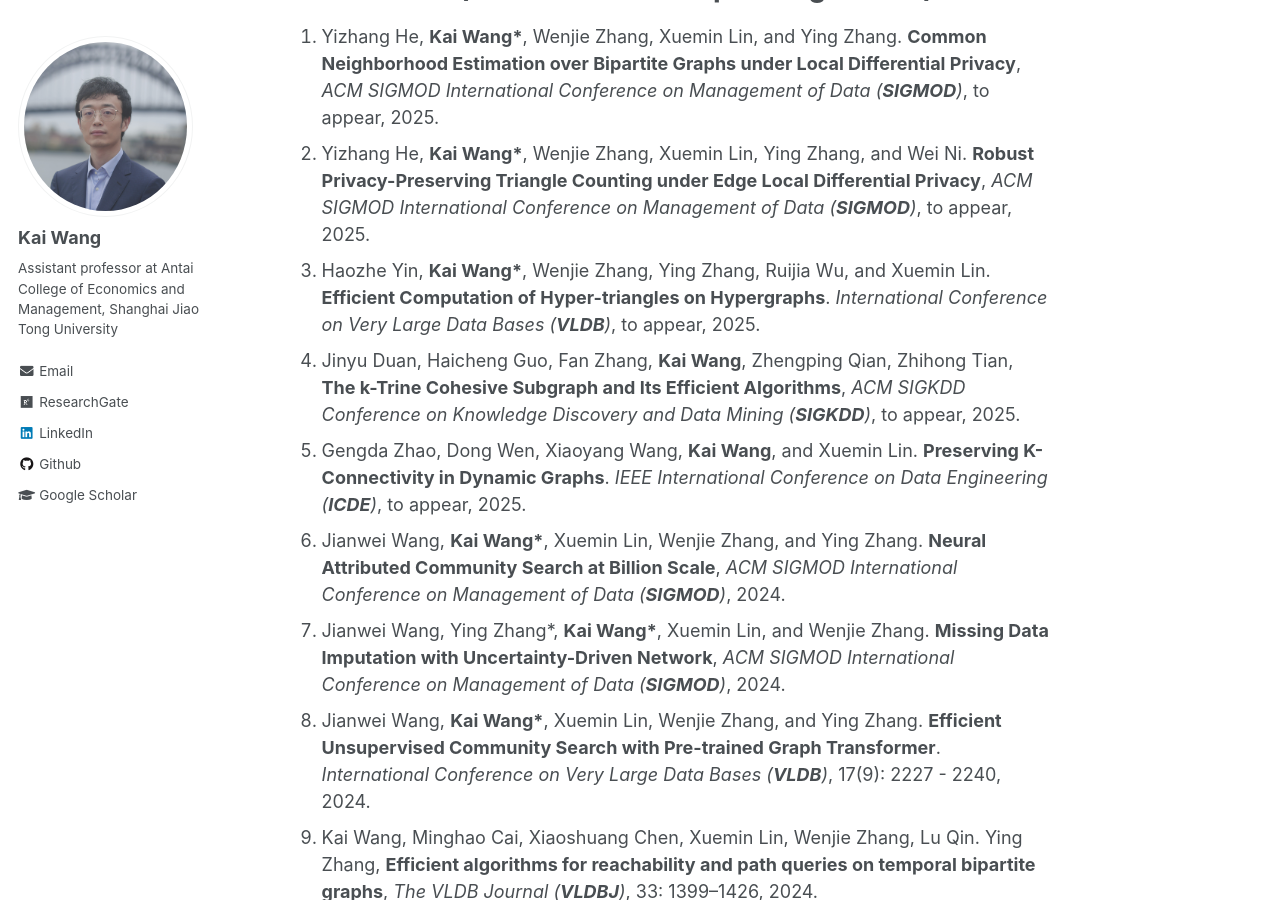
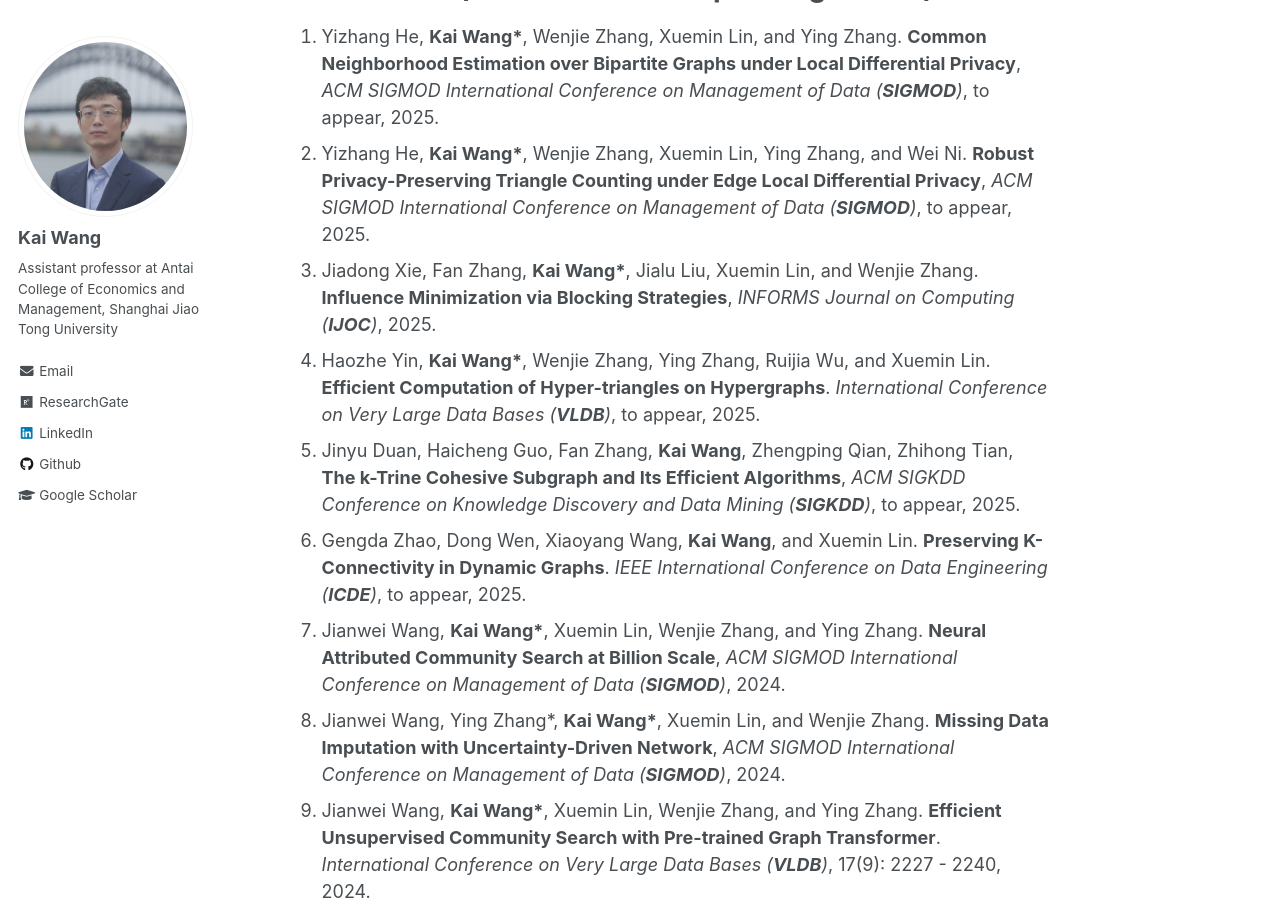
Before and after one commit to cs-kaiwang/cs-kaiwang.github.io, a Jekyll site: the page built from _pages/about.md, in a window 1280 px wide and 900 px high, scrolled down 556 px. Built offline with Jekyll 4.4.1, drawn with Linux system fonts in a browser that asks for light colours.

Commit message:
Update about.md

```diff
--- a/_pages/about.md
+++ b/_pages/about.md
@@ -20,54 +20,55 @@ Publications (* indicates corresponding author)
 ======
 1. Yizhang He, **Kai Wang\***, Wenjie Zhang, Xuemin Lin, and Ying Zhang. **Common Neighborhood Estimation over Bipartite Graphs under Local Differential Privacy**, *ACM SIGMOD International Conference on Management of Data (**SIGMOD**)*, to appear, 2025.
 2. Yizhang He, **Kai Wang\***, Wenjie Zhang, Xuemin Lin, Ying Zhang, and Wei Ni. **Robust Privacy-Preserving Triangle Counting under Edge Local Differential Privacy**, *ACM SIGMOD International Conference on Management of Data (**SIGMOD**)*, to appear, 2025.
-3. Haozhe Yin, **Kai Wang\***, Wenjie Zhang, Ying Zhang, Ruijia Wu, and Xuemin Lin. **Efficient Computation of Hyper-triangles on Hypergraphs**. *International Conference on Very Large Data Bases (**VLDB**)*, to appear, 2025.
-4. Jinyu Duan, Haicheng Guo, Fan Zhang, **Kai Wang**, Zhengping Qian, Zhihong Tian, **The k-Trine Cohesive Subgraph and Its Efficient Algorithms**, *ACM SIGKDD Conference on Knowledge Discovery and Data Mining (**SIGKDD**)*, to appear, 2025.
-5. Gengda Zhao, Dong Wen, Xiaoyang Wang, **Kai Wang**, and Xuemin Lin. **Preserving K-Connectivity in Dynamic Graphs**. *IEEE International Conference on Data Engineering (**ICDE**)*, to appear, 2025.
-6. Jianwei Wang, **Kai Wang\***, Xuemin Lin, Wenjie Zhang, and Ying Zhang. **Neural Attributed Community Search at Billion Scale**, *ACM SIGMOD International Conference on Management of Data (**SIGMOD**)*, 2024.
-7. Jianwei Wang, Ying Zhang\*, **Kai Wang\***, Xuemin Lin, and Wenjie Zhang. **Missing Data Imputation with Uncertainty-Driven Network**, *ACM SIGMOD International Conference on Management of Data (**SIGMOD**)*, 2024.
-8. Jianwei Wang, **Kai Wang\***, Xuemin Lin, Wenjie Zhang, and Ying Zhang. **Efficient Unsupervised Community Search with Pre-trained Graph Transformer**. *International Conference on Very Large Data Bases (**VLDB**)*, 17(9): 2227 - 2240, 2024.
-9. Kai Wang, Minghao Cai, Xiaoshuang Chen, Xuemin Lin, Wenjie Zhang, Lu Qin. Ying Zhang, **Efficient algorithms for reachability and path queries on temporal bipartite graphs**, *The VLDB Journal (**VLDBJ**)*, 33: 1399–1426, 2024.
-10. Yizhang He, **Kai Wang\***, Wenjie Zhang, Xuemin Lin, and Ying Zhang. **Discovering Critical Vertices for Reinforcement of Large-scale Bipartite Networks**, *The VLDB Journal (**VLDBJ**)*, 33: 1861–1886, 2024.
-11. Yuwen Qian, Guodong Huang, Chuan Ma, Ming Ding, Long Yuan, Zi Chen. **Kai Wang**. **Enhancing Resilience in Website Fingerprinting: Novel Adversary Strategies for Noisy Traffic Environments**, *IEEE Transactions on Information Forensics and Security (**TIFS**)*, 19: 7216 - 7231, 2024.
-12. Hanchen Wang, **Kai Wang**, Wenjie Zhang, and Ying Zhang. **Bipartite Graph Analytics: Current Techniques and Future Trends** (Tutorial), *IEEE International Conference on Data Engineering (**ICDE**)*, 2024.
-13. Yizhang He, **Kai Wang\***, Wenjie Zhang, Xuemin Lin, Wei Ni, and Ying Zhang. **Butterfly Counting over Bipartite Graphs with Local Differential Privacy**, *IEEE International Conference on Data Engineering (**ICDE**)*, 2024.
-14. Shunyang Li, **Kai Wang\***, Xuemin Lin, Wenjie Zhang, Yizhang He, and Long Yuan. **Querying Historical Cohesive Subgraphs over Temporal Bipartite Graphs**, *IEEE International Conference on Data Engineering (**ICDE**)*, 2024.
-15. Yitong Song, **Kai Wang**, Bin Yao, Zhida Chen, Jiong Xie, and Feifei Li. **Efficient Reverse k Approximate Nearest Neighbor Search over High-Dimensional Vectors**, *IEEE International Conference on Data Engineering (**ICDE**)*, 2024.
-16. Jiujian Chen, **Kai Wang**, Rong-Hua Li, Hongchao Qin, Xuemin Lin, and Guoren Wang. **Maximal Biclique Enumeration: A Prefix Tree Based Approach**, *IEEE International Conference on Data Engineering (**ICDE**)*, 2024.
-17. Yue Zeng, Hongchao Qin, Rong-Hua Li, **Kai Wang**, Guoren Wang, and Xuemin Lin. **Mining Quasi-Periodic Communities in Temporal Network**, *IEEE International Conference on Data Engineering (**ICDE**)*, 2024.
-18. Siyi Teng, Jiadong Xie, Fan Zhang, Can Lu, Juntao Fang, **Kai Wang**, **Optimizing Network Resilience via Vertex Anchoring**, *The Web Conference (oral)*, 2024.
-19. Yuting Zhang, **Kai Wang\***, Wenjie Zhang, Wei Ni, and Xuemin Lin, **Size-bounded Community Search over Large Bipartite Graphs**, *International Conference on Extending Database Technology (EDBT)*, 2024.
-20. Xinwei Cai, Xiangyu Ke, **Kai Wang**, Lu Chen, Tianming Zhang, Qing Liu, and Yunjun Gao. **Efficient Temporal Butterfly Counting and Enumeration on Temporal Bipartite Graphs**. *International Conference on Very Large Data Bases (**VLDB**)*, 17(4): 657 - 670, 2023.
-21. Siyi Teng, Jiadong Xie, Mingkai Zhang, Kai Wang, and Fan Zhang. **IMinimize: A System for Negative Influence Minimization via Vertex Blocking**, *The Conference on Information and Knowledge Management (CIKM)*, pages 5101–5105, 2023.
-22. Yizhang He, **Kai Wang\***, Wenjie Zhang, Xuemin Lin, and Ying Zhang. **Scaling Up k-Clique Densest Subgraph Detection**, *ACM SIGMOD International Conference on Management of Data (**SIGMOD**)*, 1(1): 1-26, 2023.
-23. Fan Zhang, Qingyuan Linghu, Jiadong Xie, **Kai Wang\***, Xuemin Lin. Wenjie Zhang, **Quantifying Node Importance over Network Structural Stability**, *ACM SIGKDD Conference on Knowledge Discovery and Data Mining (**SIGKDD**)*, pages 3217-3228, 2023.
-24. Yiwei Zhao, Zi Chen, Long Yuan, Xuemin Lin, and **Kai Wang**. **Index-Based Biclique Percolation Communities Search on Bipartite graphs**, *IEEE International Conference on Data Engineering (**ICDE**)*, pages 2699-2712, 2023.
-25. Jiadong Xie, Fan Zhang, **Kai Wang**, Xuemin Lin, and Wenjie Zhang. **Minimizing the Influence of Misinformation via Vertex Blocking**, *IEEE International Conference on Data Engineering (**ICDE**)*, pages 789-801, 2023.
-26. **Kai Wang**, Gengda Zhao, Wenjie Zhang, Xuemin Lin, Ying Zhang, Yizhang He, Chunxiao Li. **Cohesive Subgraph Discovery over Uncertain Bipartite Graphs**, *IEEE Transactions on Knowledge and Data Engineering (**TKDE**)*, 35(11):11165 - 11179, 2023.
-27. **Kai Wang**, Xuemin Lin, Lu Qin, Wenjie Zhang, and Ying Zhang. **Accelerated butterfly counting with vertex priority on bipartite graphs**, *The VLDB Journal (**VLDBJ**)*, 32(2): 257-281, 2022.
-28. Yixiang Fang, **Kai Wang**, Xuemin Lin, and Wenjie Zhang. **Cohesive Subgraph Search over Big Heterogeneous Information Networks** (Book), *Springer Briefs in Computer Science*, Springer Nature, ISBN: 978-3-030-97568-5, 2022.
-29. Yuren Mao, Yaobo Liang, Nan Duan, Haobo Wang, **Kai Wang**, Lu Chen, and Yunjun Gao, **Less-forgetting Multi-lingual Fine-tuning**, *Conference on Neural Information Processing Systems (**NeurIPS**)*, pages 14917-14928, 2022.
-30. **Kai Wang**, Wenjie Zhang, Xuemin Lin, Lu Qin, and Alexander Zhou. **Efficient Personalized Maximum Biclique Search**, *IEEE International Conference on Data Engineering (**ICDE**)*, pages 498-511, 2022.
-31. **Kai Wang**, Wenjie Zhang, Xuemin Lin, Ying Zhang, and Shunyang Li. **Discovering Hierarchy of Bipartite Graphs with Cohesive Subgraphs**, *IEEE International Conference on Data Engineering (**ICDE**)*, pages 2291-2305, 2022.
-32. Gengda Zhao, **Kai Wang\***, Wenjie Zhang, Xuemin Lin, Ying Zhang, and Yizhang He. **Efficient Computation of Cohesive Subgraphs in Uncertain Bipartite Graphs**, *IEEE International Conference on Data Engineering (**ICDE**)*, pages 2333-2345, 2022.
-33. Yizhang He, **Kai Wang\***, Wenjie Zhang, Xuemin Lin, and Ying Zhang. **Efficient Reinforcement of Bipartite Networks at Billion Scale**, *IEEE International Conference on Data Engineering (**ICDE**)*, pages 446-458, 2022.
-34. **Kai Wang**, Wenjie Zhang, Ying Zhang, Lu Qin, and Yuting Zhang. **Discovering Significant Communities on Bipartite Graphs: An Index-based Approach**, *IEEE Transactions on Knowledge and Data Engineering (**TKDE**)*, 35(3): 2471-2485, 2021.
-35. Yuting Zhang, **Kai Wang\***, Wenjie Zhang, Xuemin Lin, and Ying Zhang. **Pareto-Optimal Community Search on Large Bipartite Graphs**, *The Conference on Information and Knowledge Management (CIKM)*, pages 2647-2656, 2021.
-36. **Kai Wang**, Yiheng Hu, Xuemin Lin, Wenjie Zhang, Lu Qin, and Ying Zhang. **CohBGA: A Cohesive Structure Based Bipartite Graph Analytics System** (Demo), *The Conference on Information and Knowledge Management (CIKM)*, pages 4799-4803, 2021.
-37. Xiaoshuang Chen, **Kai Wang\***, Xuemin Lin, Wenjie Zhang, Lu Qin, and Ying Zhang. **Efficiently Answering Reachability and Path Queries on Temporal Bipartite Graphs**, *International Conference on Very Large Data Bases (**VLDB**)*, 14(10): 1845-1858, 2021.
-38. Yixiang Fang, **Kai Wang**, Xuemin Lin, and Wenjie Zhang. **Cohesive Subgraph Search over Big Heterogeneous Information Networks: Applications, Challenges, and Solutions** (Tutorial), *ACM SIGMOD International Conference on Management of Data (**SIGMOD**)*, pages 2829-2838, 2021.
-39. **Kai Wang**, Xuemin Lin, Lu Qin, Wenjie Zhang, and Ying Zhang. **Towards Efficient Solutions of Bitruss Decomposition for Large-scale Bipartite Graphs**, *The VLDB Journal (**VLDBJ**)*, 31(2): 203-226, 2021.
-40. Yizhang He, **Kai Wang\***, Wenjie Zhang, Xuemin Lin, and Ying Zhang. **Exploring Cohesive Subgraphs with Vertex Engagement and Tie Strength in Bipartite Graphs**, *Information Sciences*, 572: 277-296, 2021.
-41. Fan Zhang, Jiadong Xie, **Kai Wang**, Shiyu Yang, Yu Jiang. **Discovering Key Users for Defending Network Structural Stability**, *World Wide Web*, 25(2): 679-701, 2021.
-42. Bo Tang, Man Lung Yiu, Kyriakos Mouratidis, Jiahao Zhang, and **Kai Wang**. **On Discovering Motifs and Frequent Patterns in Spatial Trajectories with Discrete Frechet Distance**, *GeoInformatica*, 26(1): 29-66, 2021.
-43. **Kai Wang**, Wenjie Zhang, Xuemin Lin, Ying Zhang, Lu Qin, and Yuting Zhang. **Efficient and Effective Community Search on Large-scale Bipartite Graphs**, *IEEE International Conference on Data Engineering (**ICDE**)*, pages 85-96, 2021.
-44. **Kai Wang**, Shuting Wang, Xin Cao, and Lu Qin. **Efficient Radius-bounded Community Search in Geo-social Networks**, *IEEE Transactions on Knowledge and Data Engineering (**TKDE**)*, 34(9): 4186-4200, 2020.
-45. Maryam Ghafouri, **Kai Wang\***, Fan Zhang, Ying Zhang, and Xuemin Lin. **Efficient Graph Hierarchical Decomposition With User Engagement And Tie Strength**, *International Conference on Database Systems for Advanced Applications (DASFAA)*, pages 448-465, 2020.
-46. **Kai Wang**, Xuemin Lin, Lu Qin, Wenjie Zhang, and Ying Zhang. **Efficient Bitruss Decomposition for Large-scale Bipartite Graphs**, *IEEE International Conference on Data Engineering (**ICDE**)*, pages 661-672, 2020.
-47. **Kai Wang**, Xuemin Lin, Lu Qin, Wenjie Zhang, and Ying Zhang. **Vertex Priority Based Butterfly Counting for Large-scale Bipartite Networks**, *International Conference on Very Large Data Bases (**VLDB**)*, 12(10): 1139-1152, 2019.
-48. **Kai Wang**, Xin Cao, Xuemin Lin, Wenjie Zhang, and Lu Qin. **Efficient Computing of Radius-bounded k-cores**, *IEEE International Conference on Data Engineering (**ICDE**)*, pages 233-244, 2018.
-49. Bo Tang, Man Lung Yiu, Kyriakos Mouratidis, and **Kai Wang**. **Efficient Motif Discovery in Spatial Trajectories using Discrete Fréchet Distance**, *International Conference on Extending Database Technology (EDBT)*, pages 378-389, 2017.
-50. Lu Chen, Yunjun Gao, **Kai Wang**, Christian S Jensen, and Gang Chen. **Answering Why-not Questions on Metric Probabilistic Range Queries**, *IEEE International Conference on Data Engineering (**ICDE**)*, pages 767-778, 2016.
+3. Jiadong Xie, Fan Zhang, **Kai Wang\***, Jialu Liu, Xuemin Lin, and Wenjie Zhang. **Influence Minimization via Blocking Strategies**, *INFORMS Journal on Computing (**IJOC**)*, 2025.
+4. Haozhe Yin, **Kai Wang\***, Wenjie Zhang, Ying Zhang, Ruijia Wu, and Xuemin Lin. **Efficient Computation of Hyper-triangles on Hypergraphs**. *International Conference on Very Large Data Bases (**VLDB**)*, to appear, 2025.
+5. Jinyu Duan, Haicheng Guo, Fan Zhang, **Kai Wang**, Zhengping Qian, Zhihong Tian, **The k-Trine Cohesive Subgraph and Its Efficient Algorithms**, *ACM SIGKDD Conference on Knowledge Discovery and Data Mining (**SIGKDD**)*, to appear, 2025.
+6. Gengda Zhao, Dong Wen, Xiaoyang Wang, **Kai Wang**, and Xuemin Lin. **Preserving K-Connectivity in Dynamic Graphs**. *IEEE International Conference on Data Engineering (**ICDE**)*, to appear, 2025.
+7. Jianwei Wang, **Kai Wang\***, Xuemin Lin, Wenjie Zhang, and Ying Zhang. **Neural Attributed Community Search at Billion Scale**, *ACM SIGMOD International Conference on Management of Data (**SIGMOD**)*, 2024.
+8. Jianwei Wang, Ying Zhang\*, **Kai Wang\***, Xuemin Lin, and Wenjie Zhang. **Missing Data Imputation with Uncertainty-Driven Network**, *ACM SIGMOD International Conference on Management of Data (**SIGMOD**)*, 2024.
+9. Jianwei Wang, **Kai Wang\***, Xuemin Lin, Wenjie Zhang, and Ying Zhang. **Efficient Unsupervised Community Search with Pre-trained Graph Transformer**. *International Conference on Very Large Data Bases (**VLDB**)*, 17(9): 2227 - 2240, 2024.
+10. Kai Wang, Minghao Cai, Xiaoshuang Chen, Xuemin Lin, Wenjie Zhang, Lu Qin. Ying Zhang, **Efficient algorithms for reachability and path queries on temporal bipartite graphs**, *The VLDB Journal (**VLDBJ**)*, 33: 1399–1426, 2024.
+11. Yizhang He, **Kai Wang\***, Wenjie Zhang, Xuemin Lin, and Ying Zhang. **Discovering Critical Vertices for Reinforcement of Large-scale Bipartite Networks**, *The VLDB Journal (**VLDBJ**)*, 33: 1861–1886, 2024.
+12. Yuwen Qian, Guodong Huang, Chuan Ma, Ming Ding, Long Yuan, Zi Chen. **Kai Wang**. **Enhancing Resilience in Website Fingerprinting: Novel Adversary Strategies for Noisy Traffic Environments**, *IEEE Transactions on Information Forensics and Security (**TIFS**)*, 19: 7216 - 7231, 2024.
+13. Hanchen Wang, **Kai Wang**, Wenjie Zhang, and Ying Zhang. **Bipartite Graph Analytics: Current Techniques and Future Trends** (Tutorial), *IEEE International Conference on Data Engineering (**ICDE**)*, 2024.
+14. Yizhang He, **Kai Wang\***, Wenjie Zhang, Xuemin Lin, Wei Ni, and Ying Zhang. **Butterfly Counting over Bipartite Graphs with Local Differential Privacy**, *IEEE International Conference on Data Engineering (**ICDE**)*, 2024.
+15. Shunyang Li, **Kai Wang\***, Xuemin Lin, Wenjie Zhang, Yizhang He, and Long Yuan. **Querying Historical Cohesive Subgraphs over Temporal Bipartite Graphs**, *IEEE International Conference on Data Engineering (**ICDE**)*, 2024.
+16. Yitong Song, **Kai Wang**, Bin Yao, Zhida Chen, Jiong Xie, and Feifei Li. **Efficient Reverse k Approximate Nearest Neighbor Search over High-Dimensional Vectors**, *IEEE International Conference on Data Engineering (**ICDE**)*, 2024.
+17. Jiujian Chen, **Kai Wang**, Rong-Hua Li, Hongchao Qin, Xuemin Lin, and Guoren Wang. **Maximal Biclique Enumeration: A Prefix Tree Based Approach**, *IEEE International Conference on Data Engineering (**ICDE**)*, 2024.
+18. Yue Zeng, Hongchao Qin, Rong-Hua Li, **Kai Wang**, Guoren Wang, and Xuemin Lin. **Mining Quasi-Periodic Communities in Temporal Network**, *IEEE International Conference on Data Engineering (**ICDE**)*, 2024.
+19. Siyi Teng, Jiadong Xie, Fan Zhang, Can Lu, Juntao Fang, **Kai Wang**, **Optimizing Network Resilience via Vertex Anchoring**, *The Web Conference (oral)*, 2024.
+20. Yuting Zhang, **Kai Wang\***, Wenjie Zhang, Wei Ni, and Xuemin Lin, **Size-bounded Community Search over Large Bipartite Graphs**, *International Conference on Extending Database Technology (EDBT)*, 2024.
+21. Xinwei Cai, Xiangyu Ke, **Kai Wang**, Lu Chen, Tianming Zhang, Qing Liu, and Yunjun Gao. **Efficient Temporal Butterfly Counting and Enumeration on Temporal Bipartite Graphs**. *International Conference on Very Large Data Bases (**VLDB**)*, 17(4): 657 - 670, 2023.
+22. Siyi Teng, Jiadong Xie, Mingkai Zhang, Kai Wang, and Fan Zhang. **IMinimize: A System for Negative Influence Minimization via Vertex Blocking**, *The Conference on Information and Knowledge Management (CIKM)*, pages 5101–5105, 2023.
+23. Yizhang He, **Kai Wang\***, Wenjie Zhang, Xuemin Lin, and Ying Zhang. **Scaling Up k-Clique Densest Subgraph Detection**, *ACM SIGMOD International Conference on Management of Data (**SIGMOD**)*, 1(1): 1-26, 2023.
+24. Fan Zhang, Qingyuan Linghu, Jiadong Xie, **Kai Wang\***, Xuemin Lin. Wenjie Zhang, **Quantifying Node Importance over Network Structural Stability**, *ACM SIGKDD Conference on Knowledge Discovery and Data Mining (**SIGKDD**)*, pages 3217-3228, 2023.
+25. Yiwei Zhao, Zi Chen, Long Yuan, Xuemin Lin, and **Kai Wang**. **Index-Based Biclique Percolation Communities Search on Bipartite graphs**, *IEEE International Conference on Data Engineering (**ICDE**)*, pages 2699-2712, 2023.
+26. Jiadong Xie, Fan Zhang, **Kai Wang**, Xuemin Lin, and Wenjie Zhang. **Minimizing the Influence of Misinformation via Vertex Blocking**, *IEEE International Conference on Data Engineering (**ICDE**)*, pages 789-801, 2023.
+27. **Kai Wang**, Gengda Zhao, Wenjie Zhang, Xuemin Lin, Ying Zhang, Yizhang He, Chunxiao Li. **Cohesive Subgraph Discovery over Uncertain Bipartite Graphs**, *IEEE Transactions on Knowledge and Data Engineering (**TKDE**)*, 35(11):11165 - 11179, 2023.
+28. **Kai Wang**, Xuemin Lin, Lu Qin, Wenjie Zhang, and Ying Zhang. **Accelerated butterfly counting with vertex priority on bipartite graphs**, *The VLDB Journal (**VLDBJ**)*, 32(2): 257-281, 2022.
+29. Yixiang Fang, **Kai Wang**, Xuemin Lin, and Wenjie Zhang. **Cohesive Subgraph Search over Big Heterogeneous Information Networks** (Book), *Springer Briefs in Computer Science*, Springer Nature, ISBN: 978-3-030-97568-5, 2022.
+30. Yuren Mao, Yaobo Liang, Nan Duan, Haobo Wang, **Kai Wang**, Lu Chen, and Yunjun Gao, **Less-forgetting Multi-lingual Fine-tuning**, *Conference on Neural Information Processing Systems (**NeurIPS**)*, pages 14917-14928, 2022.
+31. **Kai Wang**, Wenjie Zhang, Xuemin Lin, Lu Qin, and Alexander Zhou. **Efficient Personalized Maximum Biclique Search**, *IEEE International Conference on Data Engineering (**ICDE**)*, pages 498-511, 2022.
+32. **Kai Wang**, Wenjie Zhang, Xuemin Lin, Ying Zhang, and Shunyang Li. **Discovering Hierarchy of Bipartite Graphs with Cohesive Subgraphs**, *IEEE International Conference on Data Engineering (**ICDE**)*, pages 2291-2305, 2022.
+33. Gengda Zhao, **Kai Wang\***, Wenjie Zhang, Xuemin Lin, Ying Zhang, and Yizhang He. **Efficient Computation of Cohesive Subgraphs in Uncertain Bipartite Graphs**, *IEEE International Conference on Data Engineering (**ICDE**)*, pages 2333-2345, 2022.
+34. Yizhang He, **Kai Wang\***, Wenjie Zhang, Xuemin Lin, and Ying Zhang. **Efficient Reinforcement of Bipartite Networks at Billion Scale**, *IEEE International Conference on Data Engineering (**ICDE**)*, pages 446-458, 2022.
+35. **Kai Wang**, Wenjie Zhang, Ying Zhang, Lu Qin, and Yuting Zhang. **Discovering Significant Communities on Bipartite Graphs: An Index-based Approach**, *IEEE Transactions on Knowledge and Data Engineering (**TKDE**)*, 35(3): 2471-2485, 2021.
+36. Yuting Zhang, **Kai Wang\***, Wenjie Zhang, Xuemin Lin, and Ying Zhang. **Pareto-Optimal Community Search on Large Bipartite Graphs**, *The Conference on Information and Knowledge Management (CIKM)*, pages 2647-2656, 2021.
+37. **Kai Wang**, Yiheng Hu, Xuemin Lin, Wenjie Zhang, Lu Qin, and Ying Zhang. **CohBGA: A Cohesive Structure Based Bipartite Graph Analytics System** (Demo), *The Conference on Information and Knowledge Management (CIKM)*, pages 4799-4803, 2021.
+38. Xiaoshuang Chen, **Kai Wang\***, Xuemin Lin, Wenjie Zhang, Lu Qin, and Ying Zhang. **Efficiently Answering Reachability and Path Queries on Temporal Bipartite Graphs**, *International Conference on Very Large Data Bases (**VLDB**)*, 14(10): 1845-1858, 2021.
+39. Yixiang Fang, **Kai Wang**, Xuemin Lin, and Wenjie Zhang. **Cohesive Subgraph Search over Big Heterogeneous Information Networks: Applications, Challenges, and Solutions** (Tutorial), *ACM SIGMOD International Conference on Management of Data (**SIGMOD**)*, pages 2829-2838, 2021.
+40. **Kai Wang**, Xuemin Lin, Lu Qin, Wenjie Zhang, and Ying Zhang. **Towards Efficient Solutions of Bitruss Decomposition for Large-scale Bipartite Graphs**, *The VLDB Journal (**VLDBJ**)*, 31(2): 203-226, 2021.
+41. Yizhang He, **Kai Wang\***, Wenjie Zhang, Xuemin Lin, and Ying Zhang. **Exploring Cohesive Subgraphs with Vertex Engagement and Tie Strength in Bipartite Graphs**, *Information Sciences*, 572: 277-296, 2021.
+42. Fan Zhang, Jiadong Xie, **Kai Wang**, Shiyu Yang, Yu Jiang. **Discovering Key Users for Defending Network Structural Stability**, *World Wide Web*, 25(2): 679-701, 2021.
+43. Bo Tang, Man Lung Yiu, Kyriakos Mouratidis, Jiahao Zhang, and **Kai Wang**. **On Discovering Motifs and Frequent Patterns in Spatial Trajectories with Discrete Frechet Distance**, *GeoInformatica*, 26(1): 29-66, 2021.
+44. **Kai Wang**, Wenjie Zhang, Xuemin Lin, Ying Zhang, Lu Qin, and Yuting Zhang. **Efficient and Effective Community Search on Large-scale Bipartite Graphs**, *IEEE International Conference on Data Engineering (**ICDE**)*, pages 85-96, 2021.
+45. **Kai Wang**, Shuting Wang, Xin Cao, and Lu Qin. **Efficient Radius-bounded Community Search in Geo-social Networks**, *IEEE Transactions on Knowledge and Data Engineering (**TKDE**)*, 34(9): 4186-4200, 2020.
+46. Maryam Ghafouri, **Kai Wang\***, Fan Zhang, Ying Zhang, and Xuemin Lin. **Efficient Graph Hierarchical Decomposition With User Engagement And Tie Strength**, *International Conference on Database Systems for Advanced Applications (DASFAA)*, pages 448-465, 2020.
+47. **Kai Wang**, Xuemin Lin, Lu Qin, Wenjie Zhang, and Ying Zhang. **Efficient Bitruss Decomposition for Large-scale Bipartite Graphs**, *IEEE International Conference on Data Engineering (**ICDE**)*, pages 661-672, 2020.
+48. **Kai Wang**, Xuemin Lin, Lu Qin, Wenjie Zhang, and Ying Zhang. **Vertex Priority Based Butterfly Counting for Large-scale Bipartite Networks**, *International Conference on Very Large Data Bases (**VLDB**)*, 12(10): 1139-1152, 2019.
+49. **Kai Wang**, Xin Cao, Xuemin Lin, Wenjie Zhang, and Lu Qin. **Efficient Computing of Radius-bounded k-cores**, *IEEE International Conference on Data Engineering (**ICDE**)*, pages 233-244, 2018.
+50. Bo Tang, Man Lung Yiu, Kyriakos Mouratidis, and **Kai Wang**. **Efficient Motif Discovery in Spatial Trajectories using Discrete Fréchet Distance**, *International Conference on Extending Database Technology (EDBT)*, pages 378-389, 2017.
+51. Lu Chen, Yunjun Gao, **Kai Wang**, Christian S Jensen, and Gang Chen. **Answering Why-not Questions on Metric Probabilistic Range Queries**, *IEEE International Conference on Data Engineering (**ICDE**)*, pages 767-778, 2016.
 
 
 Talks
```
